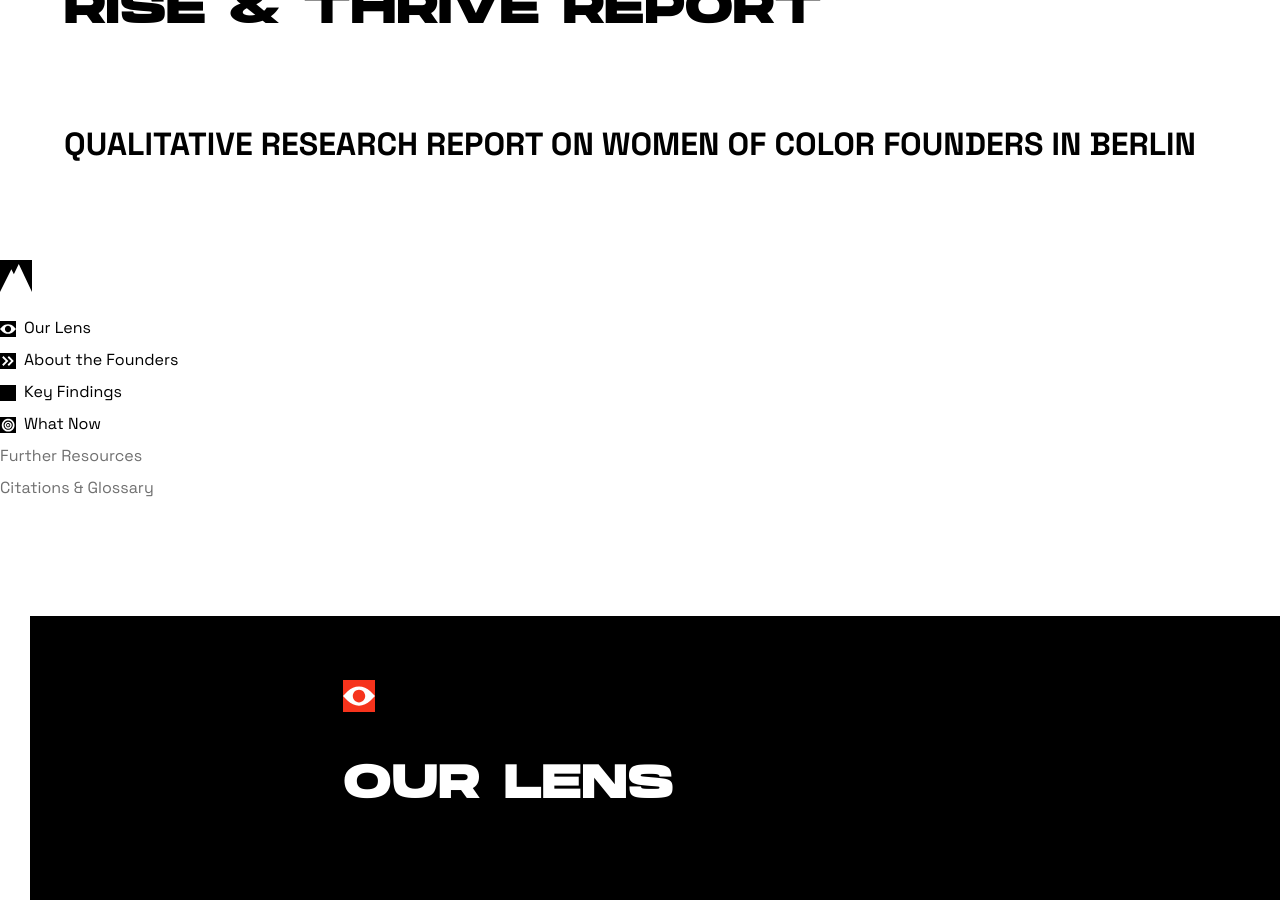
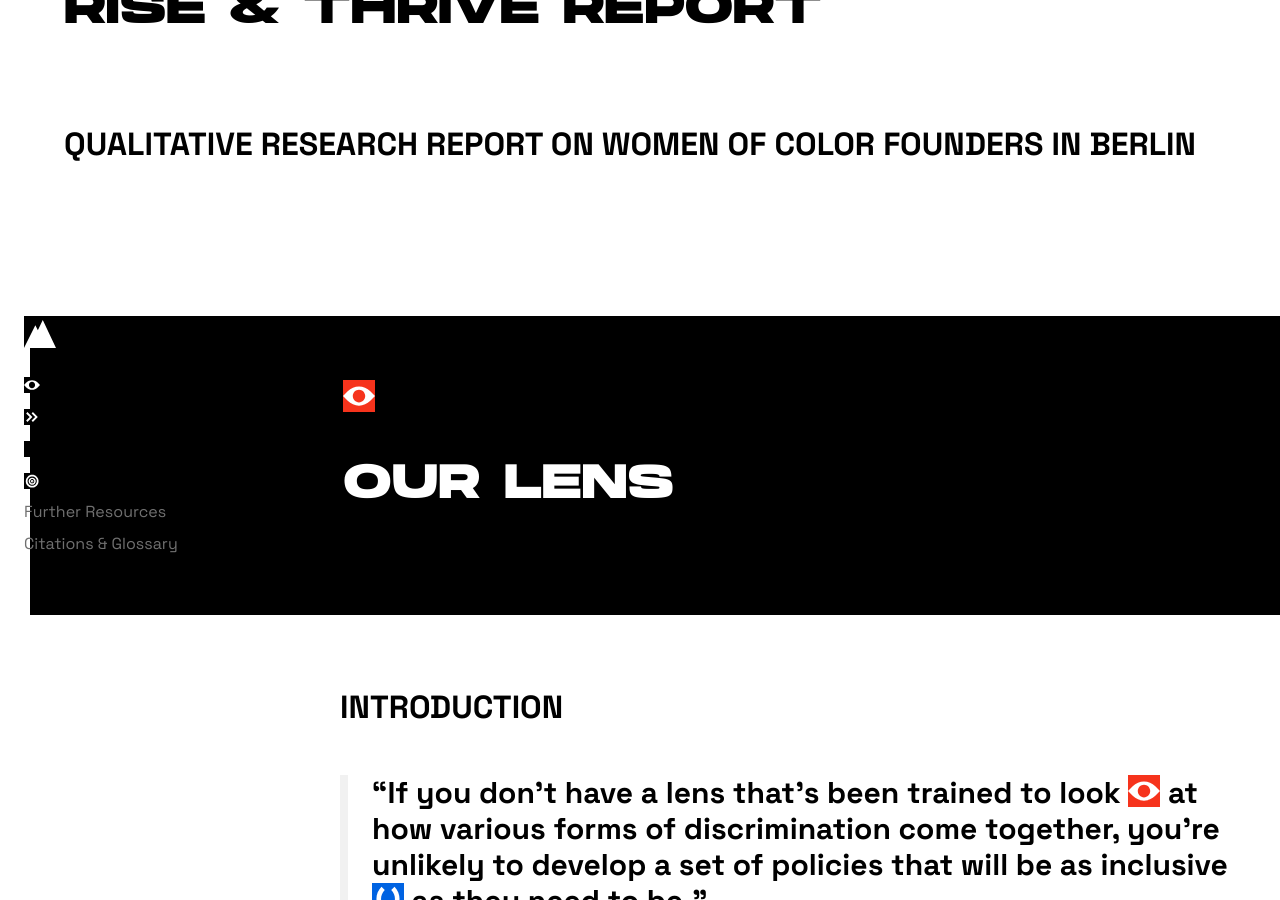
Before and after one commit to Founderland/Report, a Jekyll site: the page built from index.html, in a window 1280 px wide and 900 px high, scrolled down 471 px. Built offline with Jekyll 4.4.1, drawn with Linux system fonts in a browser that asks for light colours.

Commit message:
return nav to main wrapper in dom

```diff
--- a/index.html
+++ b/index.html
@@ -8,12 +8,10 @@ layout: default
   <h2>Qualitative research report on Women of Color Founders in Berlin</h2>
 </header>
 
-<!-- navigation my-8 p-6-->
-<div class="fdl-nav-wrapper mx-auto md:grid md:grid-cols-4 md:gap-8 md:container">
+<div class="fdl-wrapper p-6 mx-auto my-8 md:grid md:grid-cols-4 md:gap-8 md:container">
+
+  <!-- navigation -->
   {% include nav.html %}
-</div>
-
-<div class="fdl-wrapper p-6 mx-auto my-8 md:grid md:grid-cols-4 md:gap-8 md:container">
 
   <!-- main content -->
   <main class="fdl-content md:col-start-2 md:col-span-3">
```
